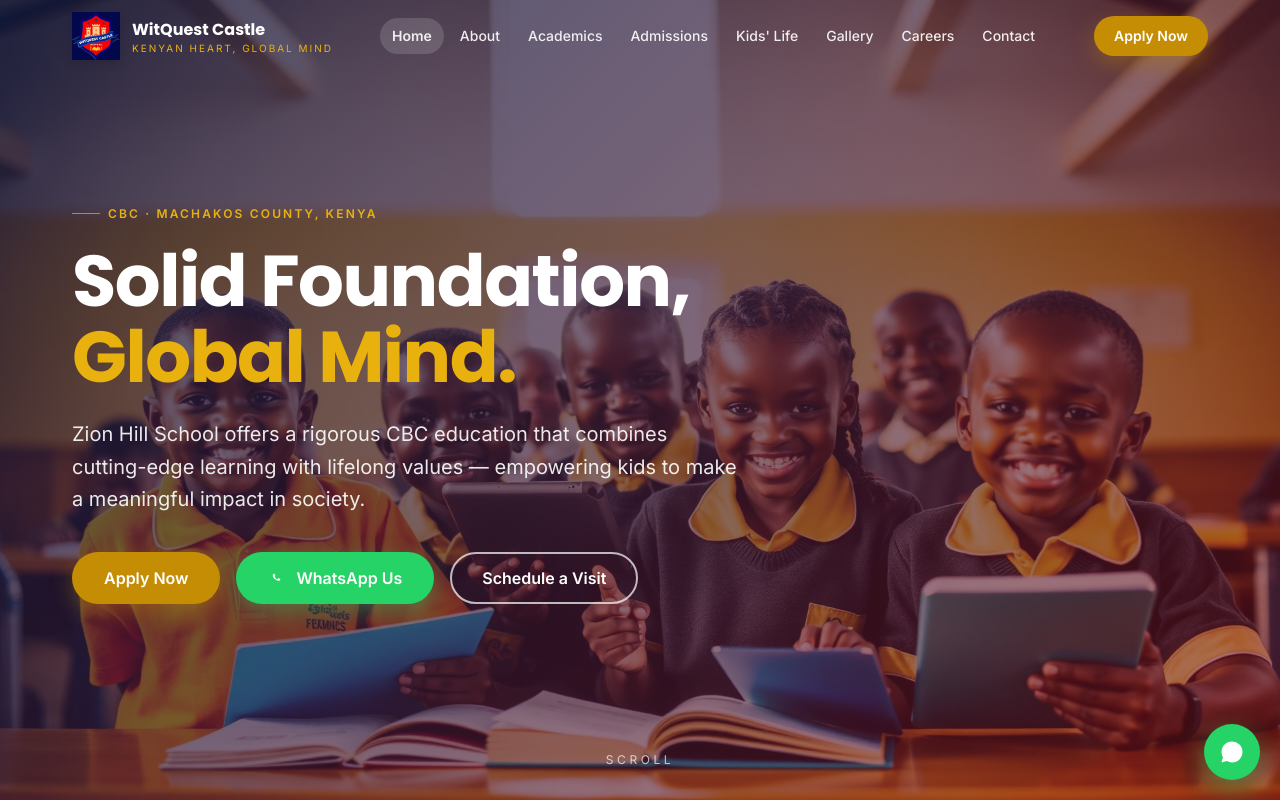
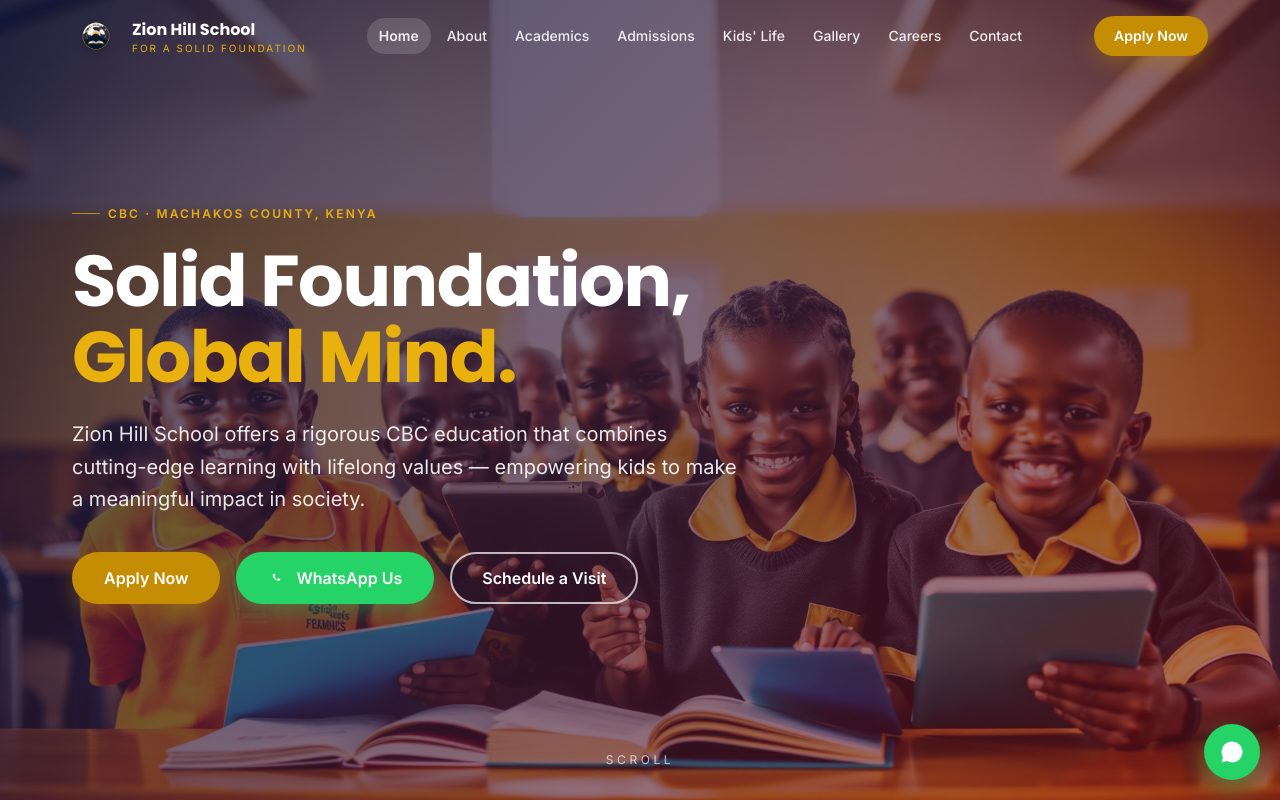
Before and after one commit to Stephen-Kisangi/witquest-ascent, a React (Vite) app: page / in a window 1280 px wide. Shown: the top 800 px of the page. Built offline with nearby package versions, Linux system fonts and the light colour scheme.

Commit message:
Changes
Co-authored-by: Stephen-Kisangi <159438058+Stephen-Kisangi@users.noreply.github.com>

```diff
--- a/src/components/Logo.tsx
+++ b/src/components/Logo.tsx
@@ -1,5 +1,5 @@
 import logo from "@/assets/logo.png";
 
 export function Logo({ className = "h-10 w-10" }: { className?: string }) {
-  return <img src={logo} alt="WitQuest Castle School crest" className={className} width={512} height={512} />;
+  return <img src={logo} alt="Zion Hill School crest" className={className} width={512} height={512} />;
 }
--- a/src/components/Navbar.tsx
+++ b/src/components/Navbar.tsx
@@ -37,10 +37,10 @@ export function Navbar() {
           <Logo className={`h-12 w-12 ${scrolled ? "" : "drop-shadow-lg"}`} />
           <div className="leading-tight">
             <div className={`font-display font-bold text-base ${scrolled ? "text-primary" : "text-white"}`}>
-              WitQuest Castle
+              Zion Hill School
             </div>
-            <div className={`text-[10px] tracking-[0.2em] uppercase ${scrolled ? "text-brand-red" : "text-gold"}`}>
-              Kenyan Heart, Global Mind
+            <div className={`text-[10px] tracking-[0.2em] uppercase ${scrolled ? "text-gold-deep" : "text-gold"}`}>
+              For A Solid Foundation
             </div>
           </div>
         </Link>
```
Also changed, not shown: src/assets/logo.png.
